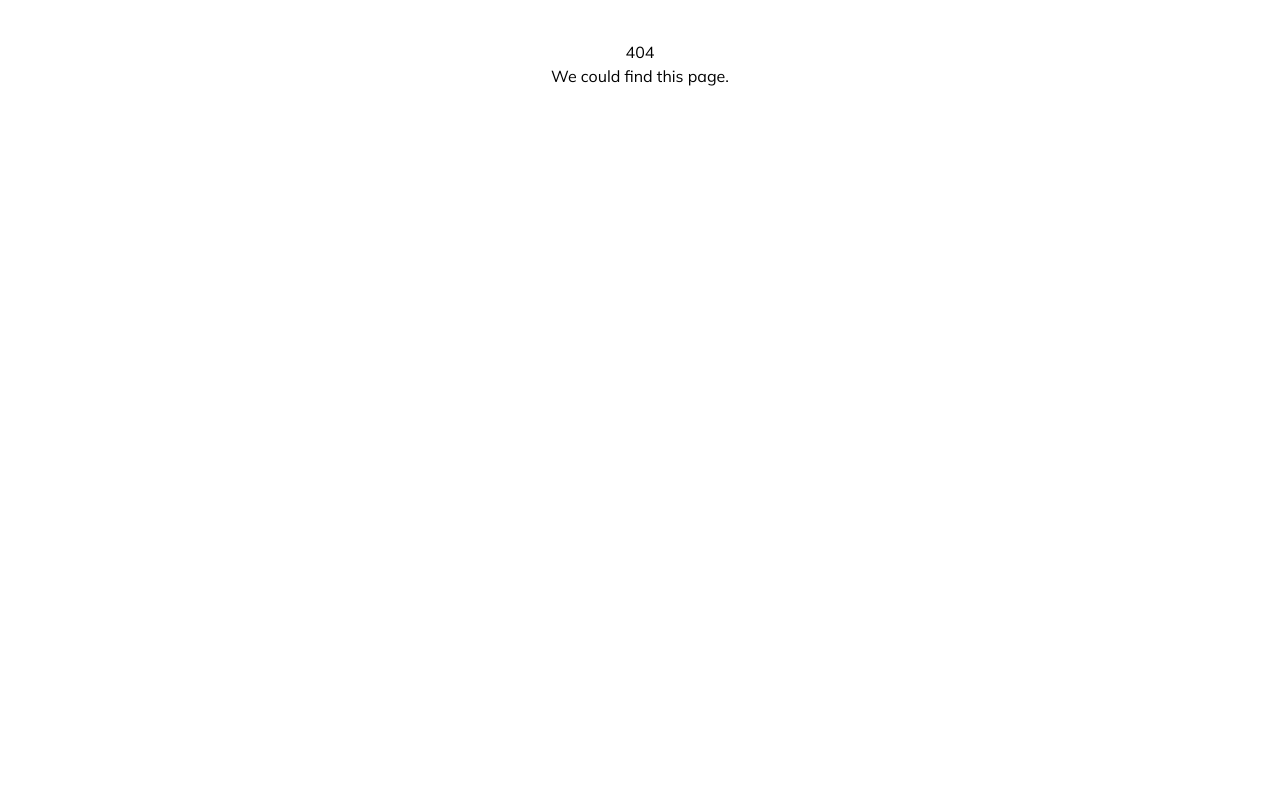
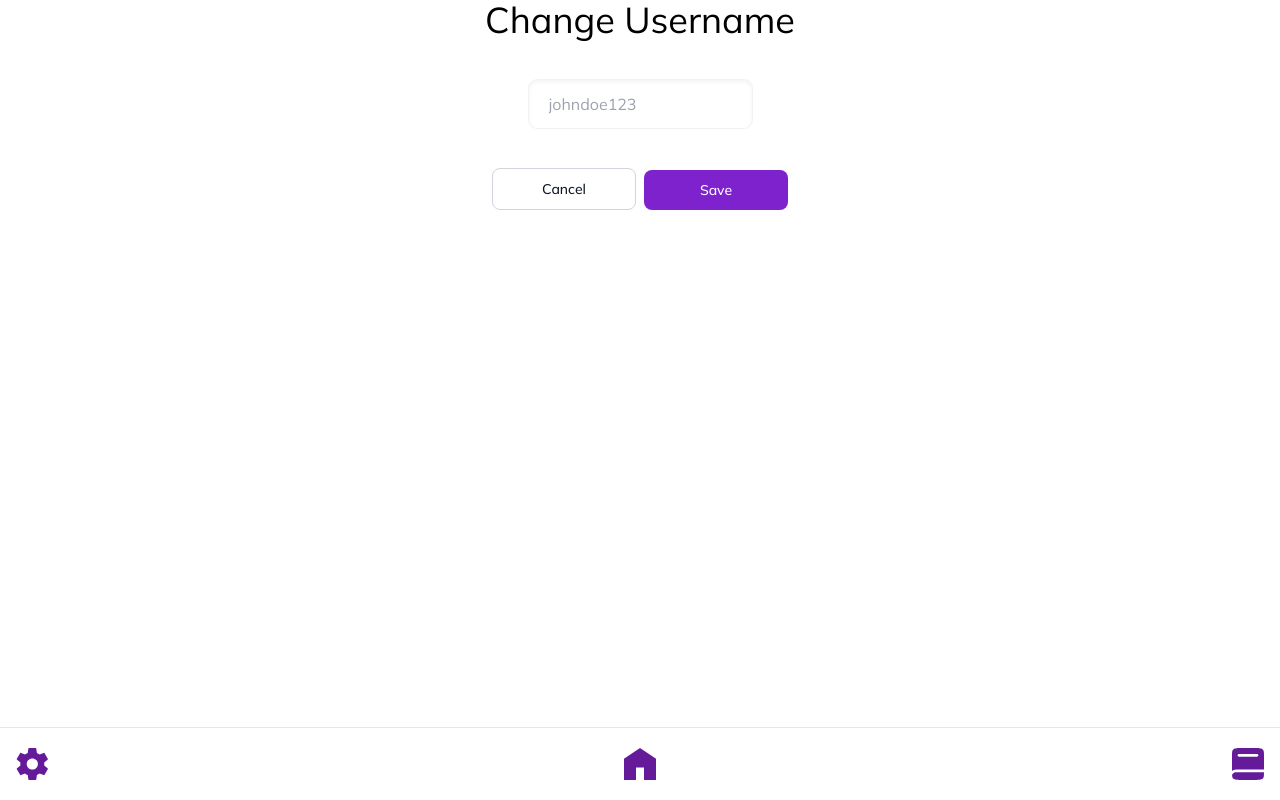
Before and after one commit to WhiteStoneDental/whitestone_IDSP, a Next.js app: page /settings/username in a window 1280 px wide. Before the commit this address had no page. Built offline with nearby package versions, Linux system fonts and the light colour scheme.

Commit message:
move username page

```diff
--- a/src/app/globals.css
+++ b/src/app/globals.css
@@ -25,6 +25,12 @@
 
   body {
     color: rgb(var(--foreground-rgb));
+    background: linear-gradient(
+        to bottom,
+        transparent,
+        rgb(var(--background-end-rgb))
+      )
+      rgb(var(--background-start-rgb));
   }
 }
 
--- a/src/app/username/page.tsx
+++ b/src/app/settings/username/page.tsx
@@ -1,11 +1,9 @@
-import { useTheme } from "next-themes";
 import { twMerge } from 'tailwind-merge';
 import SaveButton from "@/components/SaveButton";
 import CancelButton from "@/components/CancelButton";
 import NavBar from "@/components/NavBar";
 
 export default function ChangeUsernamePage() {
-
     return (
         <div className={twMerge('flex flex-col items-center mb-5')}>
             <h1 className={twMerge('text-black text-4xl mt-30 mb-10 dark:text-white')}>Change Username</h1>
```
